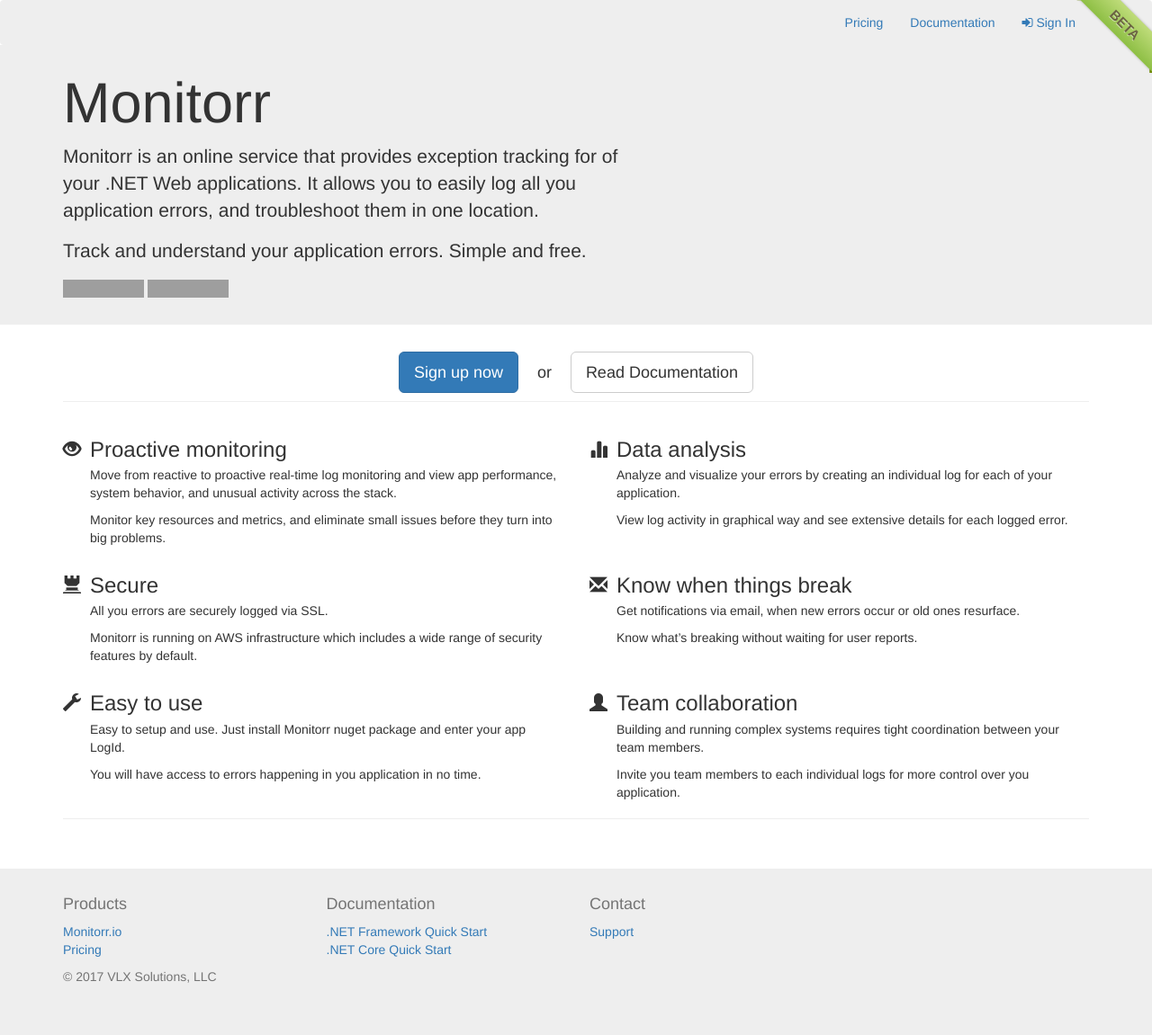
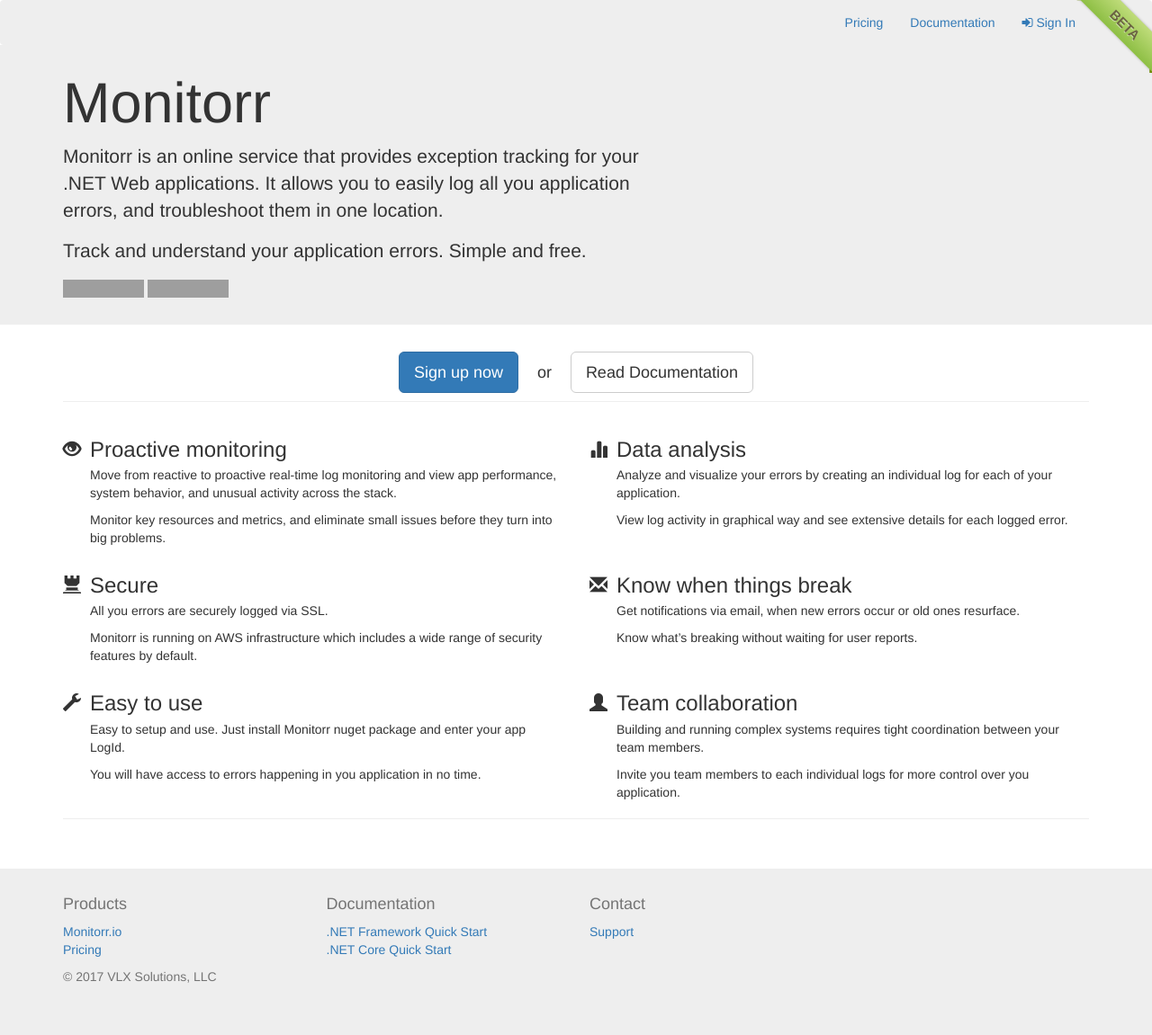
Before and after one commit to monitorrio/monitorr.github.io, a Jekyll site: the page built from index.html, in a window 1280 px wide. Shown: the whole page at 90% size. Built offline with Jekyll 4.4.1, drawn with Linux system fonts in a browser that asks for light colours; grey boxes are pictures that could not be loaded.

Commit message:
typo fixes

```diff
--- a/_config.yml
+++ b/_config.yml
@@ -1,5 +1,5 @@
 title: Monitorr
-description: Monitorr is an online service that provides exception tracking for of your .NET Web applications. It allows you to easily log all you application errors, and troubleshoot them in one location.
+description: Monitorr is an online service that provides exception tracking for your .NET Web applications. It allows you to easily log all you application errors, and troubleshoot them in one location.
 url: http://monitorr.io
 cdn: http://monitorr.io
 
```
